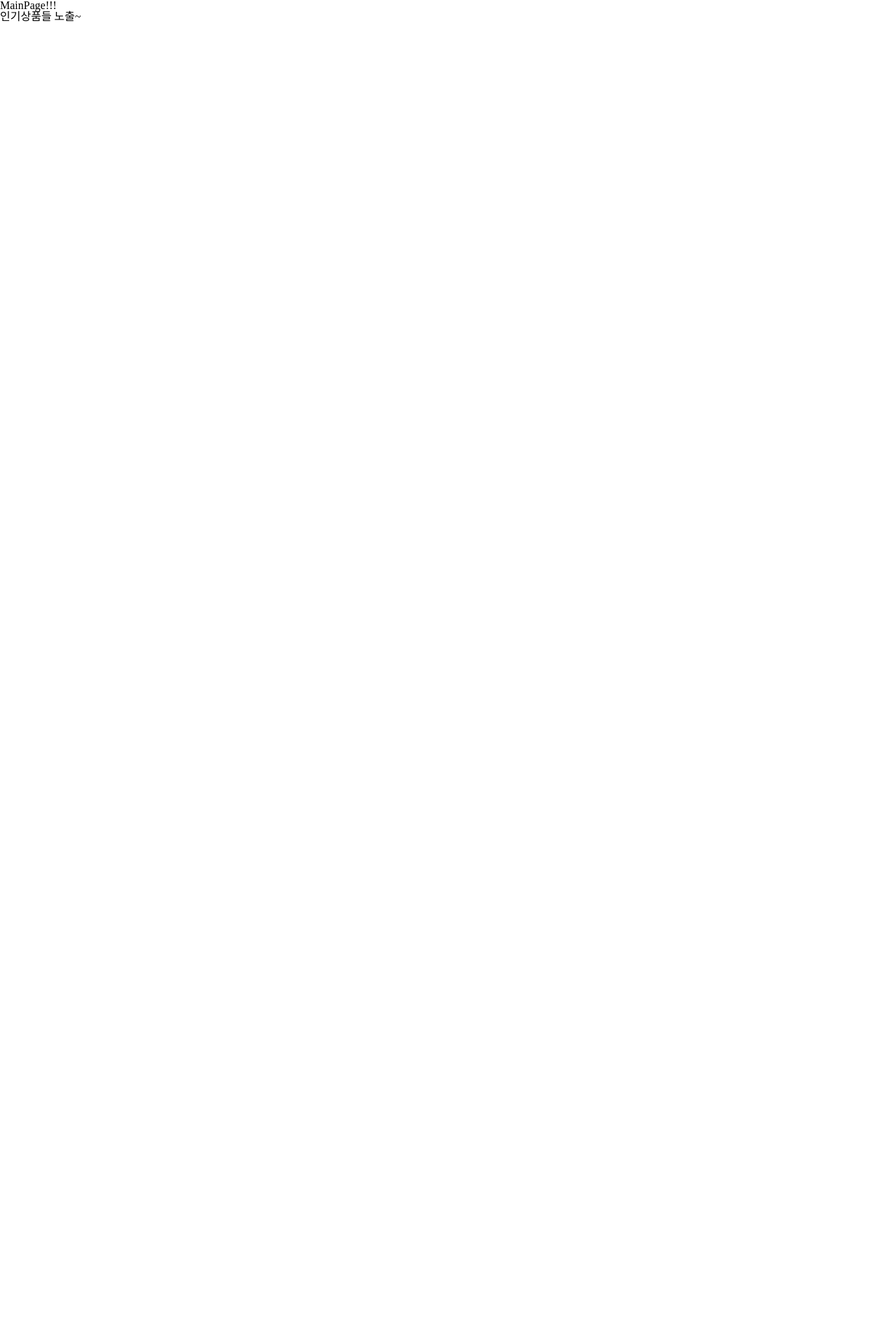
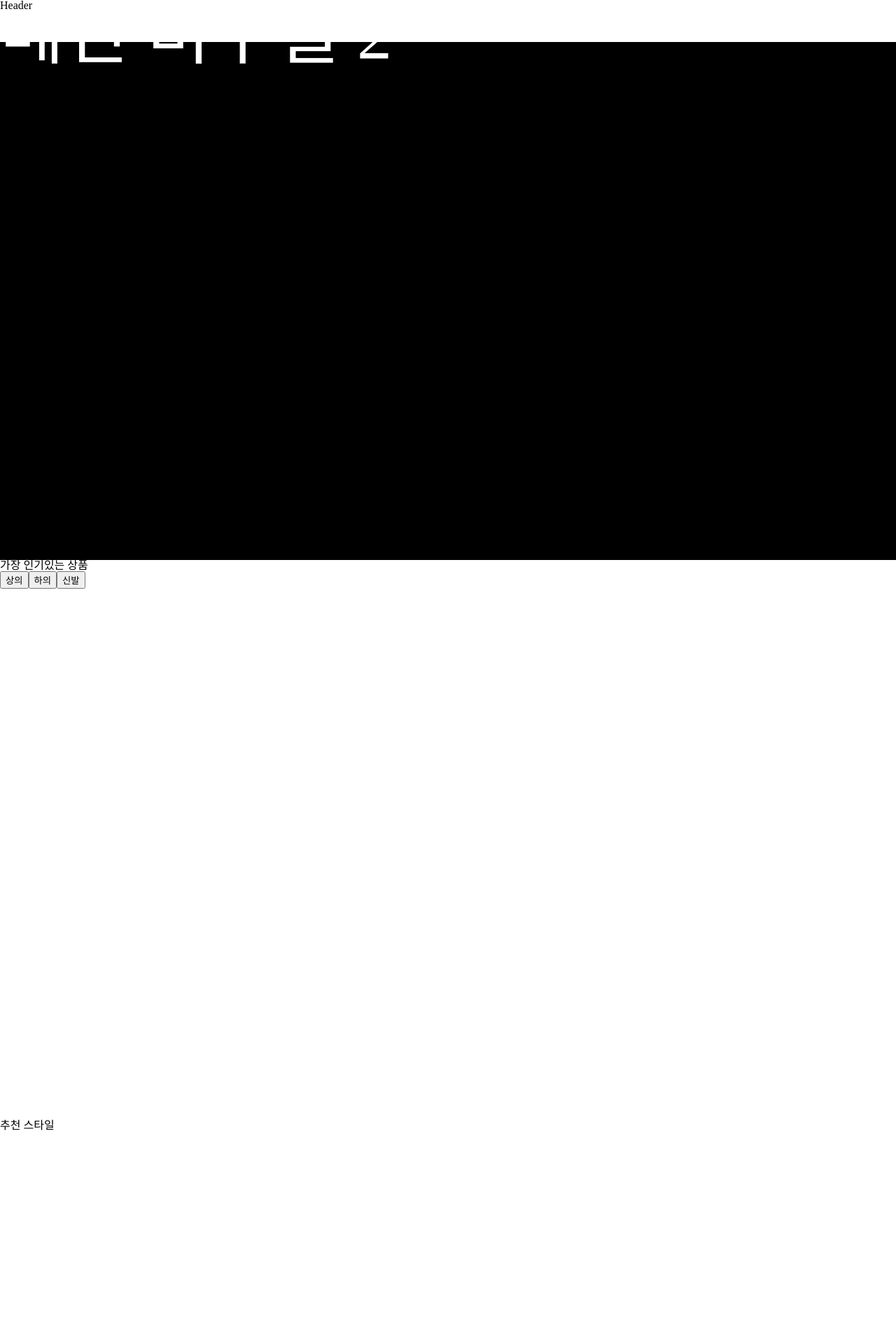
Before and after one commit to minjoon97/MicroShoppingNext, a Next.js app: page / in a window 1280 px wide. Shown: the top 1920 px of the page at 70% size. Before the commit the page ends 800 px from the top, so only its background shows below. Built offline with nearby package versions, Linux system fonts and the light colour scheme.

Commit message:
✨feat:mainvisual에 swiper추가

```diff
--- a/src/app/layout.tsx
+++ b/src/app/layout.tsx
@@ -1,5 +1,7 @@
 import type { Metadata } from "next";
 import "./myreset.css";
+import Header from "@/components/Header";
+import Footer from "@/components/Footer";
 
 export const metadata: Metadata = {
   title: "Create Next App",
@@ -13,7 +15,11 @@ export default function RootLayout({
 }>) {
   return (
     <html lang="en">
-      <body>{children}</body>
+      <body>
+        <Header></Header>
+        <main>{children}</main>
+        <Footer></Footer>
+      </body>
     </html>
   );
 }
--- /dev/null
+++ b/src/app/page.module.css
@@ -0,0 +1,27 @@
+.mainvisual {
+  width: 100%;
+  height: 100vh;
+  background-color: black;
+}
+
+.mainvisual .mainSlideItem {
+  width: 100%;
+  height: 100%;
+}
+
+.mainvisual .title {
+  color: white;
+  font-size: 100px;
+}
+
+.popular {
+  width: 100%;
+  height: 100vh;
+  background-color: white;
+}
+
+.recommend {
+  width: 100%;
+  height: 100vh;
+  background-color: white;
+}
--- a/src/app/page.tsx
+++ b/src/app/page.tsx
@@ -1,8 +1,46 @@
+"use client";
+
+import { Swiper, SwiperSlide } from "swiper/react";
+import { Pagination, Autoplay } from "swiper/modules";
+import styles from "./page.module.css";
+
+import "swiper/css";
+import "swiper/css/navigation";
+import "swiper/css/pagination";
+
 export default function Home() {
   return (
     <div>
-      <h1>MainPage!!!</h1>
-      <p>인기상품들 노출~</p>
+      <Swiper
+        key="mainvisualswiper"
+        modules={[Pagination, Autoplay]}
+        slidesPerView={1}
+        autoplay={{ delay: 5000 }}
+        loop={true}
+      >
+        {[1, 2, 3].map((index) => (
+          <SwiperSlide key={`section-${index}`}>
+            <section className={styles.mainvisual}>
+              <div className={styles.mainSlideItem}>
+                <h1 className={styles.title}>메인 비주얼 {index}</h1>
+              </div>
+            </section>
+          </SwiperSlide>
+        ))}
+      </Swiper>
+      <section className={styles.popular}>
+        <div>
+          <h2>가장 인기있는 상품</h2>
+          <button>상의</button>
+          <button>하의</button>
+          <button>신발</button>
+        </div>
+      </section>
+      <section className={styles.recommend}>
+        <div>
+          <h2>추천 스타일</h2>
+        </div>
+      </section>
     </div>
   );
 }
--- /dev/null
+++ b/src/components/Footer/index.tsx
@@ -0,0 +1,5 @@
+const Footer = () => {
+  return <div>Footer</div>;
+};
+
+export default Footer;
--- /dev/null
+++ b/src/components/Header/index.module.css
@@ -0,0 +1,9 @@
+.wrapper {
+  width: 100%;
+  height: 60px;
+  background-color: white;
+  position: fixed;
+  top: 0;
+  left: 0;
+  z-index: 9999;
+}
--- /dev/null
+++ b/src/components/Header/index.tsx
@@ -0,0 +1,7 @@
+import styles from "./index.module.css";
+
+const Header = () => {
+  return <div className={styles.wrapper}>Header</div>;
+};
+
+export default Header;
```
Also changed, not shown: package.json (+6 -3 lines), src/app/admin/page.tsx (added, +10 -0 lines), 1 other file (tests, documents, lock files or other folders).
